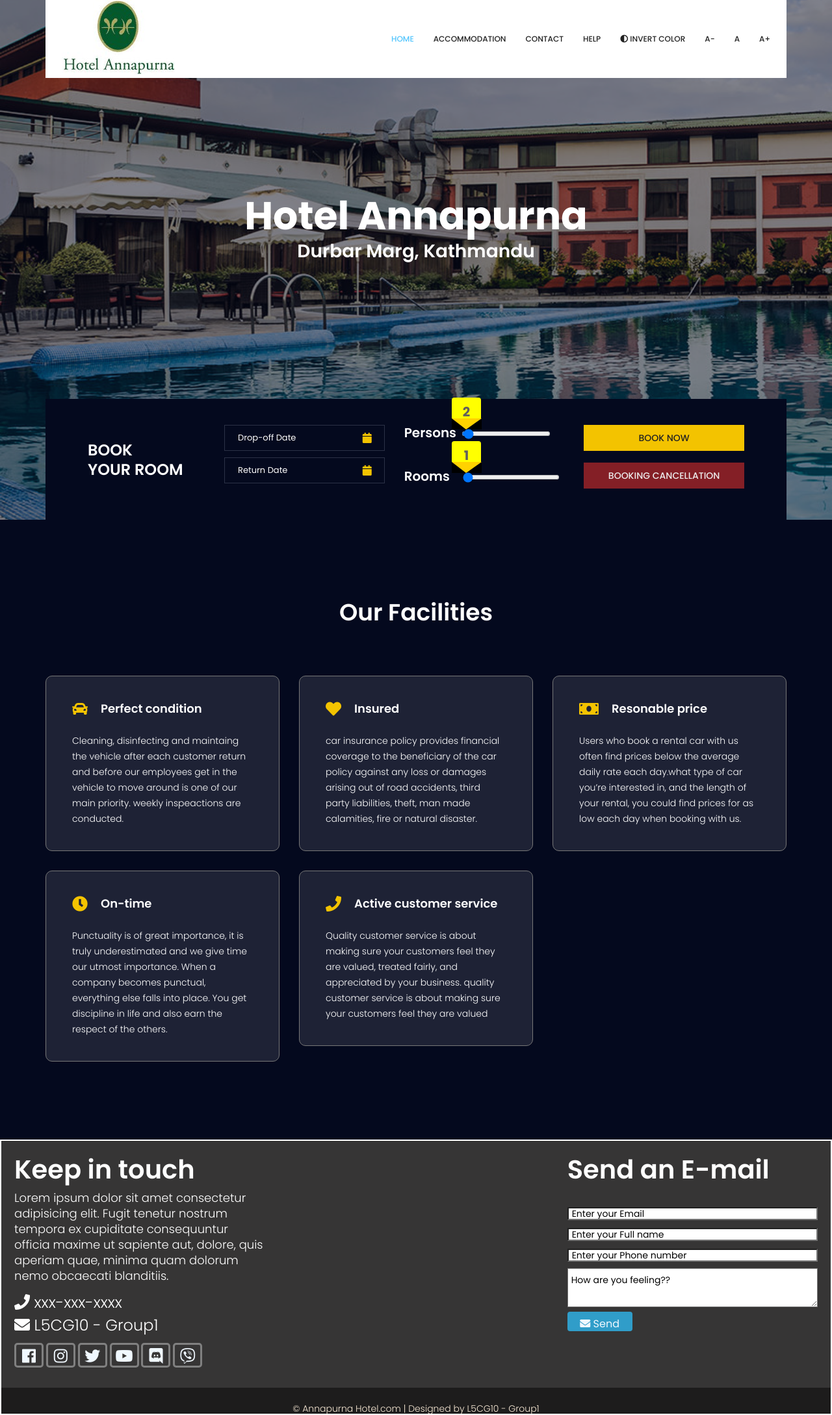
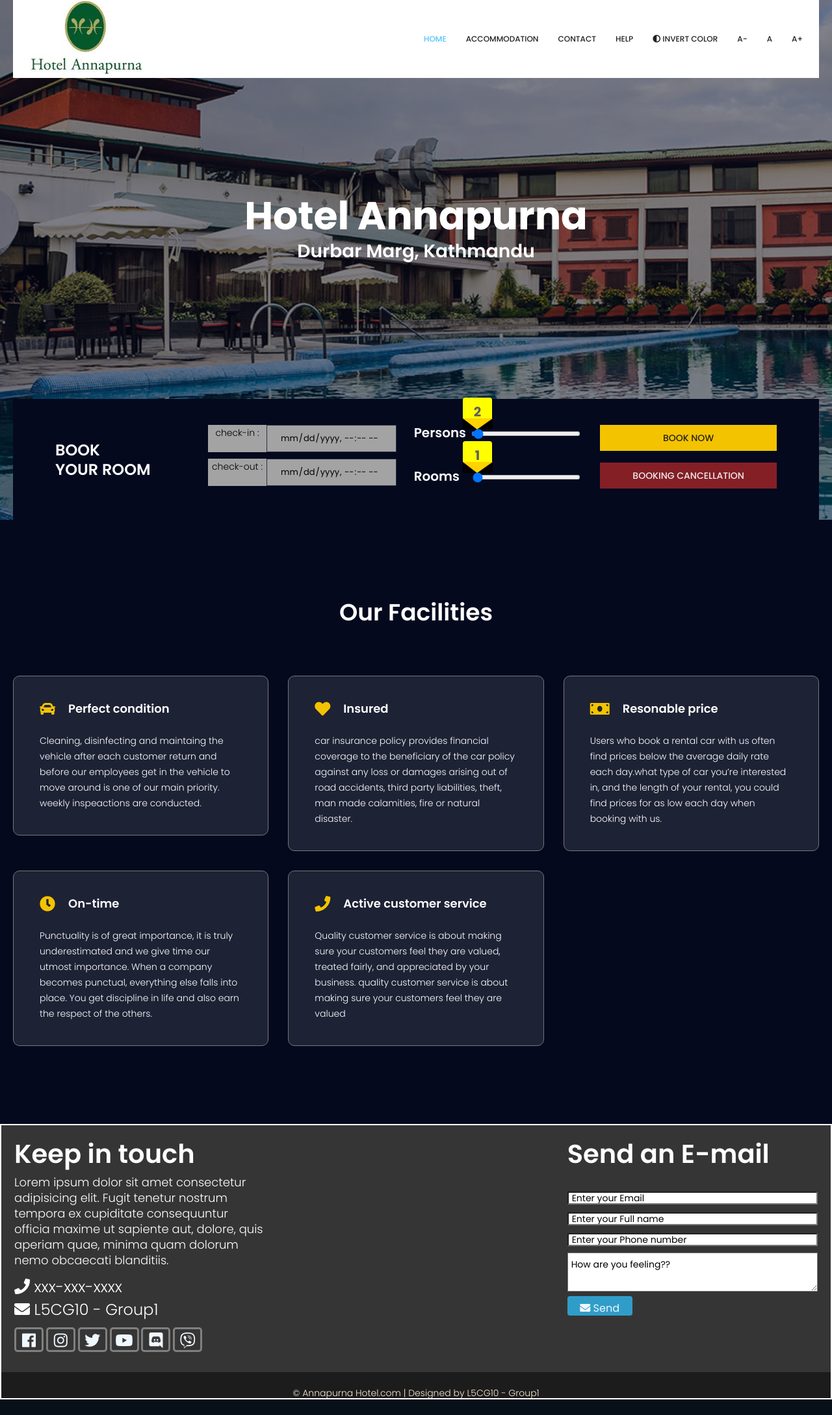
Before and after one commit to DarshanBuddhacharya/Hotel-Booking-System, a Django app: page /form/ in a window 1280 px wide. Shown: the whole page at 65% size. After the commit the page ends 2154 px from the top, so only its background shows below. Run offline with Django 3.2, Linux system fonts and the light colour scheme; some libraries are stand-ins or nearby versions.

Commit message:
Add forms respective to rooms

```diff
--- a/static/css/style.css
+++ b/static/css/style.css
@@ -71,7 +71,7 @@ button:focus {
 
 @media (min-width: 1200px) {
   .container {
-    max-width: 1170px;
+    max-width: 1270px;
   }
 }
 
@@ -659,6 +659,11 @@ button:focus {
   line-height: 24px;
   padding: 10px 0px 20px;
 }
+#check {
+  width: 90px;
+  text-align: center;
+  color: black;
+}
 /*------------------------------------------------BANNER CSS END-------------------------------------------*/
 .hotel_booking_table {
   background: #04091e;
@@ -684,6 +689,8 @@ button:focus {
 
 .book_tabel_item .form-group {
   margin-bottom: 0px;
+  background-color: #a3a3a3;
+  width: 290px;
 }
 
 .book_tabel_item .form-group .input-group {
@@ -824,7 +831,7 @@ button:focus {
   font-size: 13px;
   line-height: 38px;
   padding: 0px 20px;
-  color: #fffefe;
+  color: #000000;
   z-index: 0;
 }
 
@@ -897,6 +904,9 @@ button:focus {
   -ms-transform-origin: 0 0;
   transform-origin: 0 0;
 }
+#new {
+  padding-left: 30px;
+}
 /*//////////////////////////////////////////////////AYUSH/////////////////////////////////////////////*/
 /*-------------------------------------------ACCOMMODATION CSS START-----------------------------------------*/
 .accomodation_item {
--- a/static/js/dropdown.js
+++ /dev/null
@@ -1,21 +0,0 @@
-$('.dropdown').click(function () {
-    $(this).attr('tabindex', 1).focus();
-    $(this).toggleClass('active');
-    $(this).find('.dropdown-menu').slideToggle(300);
-});
-$('.dropdown').focusout(function () {
-    $(this).removeClass('active');
-    $(this).find('.dropdown-menu').slideUp(300);
-});
-$('.dropdown .dropdown-menu li').click(function () {
-    $(this).parents('.dropdown').find('span').text($(this).text());
-    $(this).parents('.dropdown').find('input').attr('value', $(this).attr('id'));
-});
-/*End Dropdown Menu*/
-
-
-$('.dropdown-menu li').click(function () {
-var input = '<strong>' + $(this).parents('.dropdown').find('input').val() + '</strong>',
-  msg = '<span class="msg">Hidden input value: ';
-$('.msg').html(msg + input + '</span>');
-});
--- /dev/null
+++ b/static/js/forForm.js
@@ -0,0 +1,8 @@
+$(document).ready(function(){
+    const lol = $("#mainForm").clone();
+    rom = parseInt( localStorage.getItem('ROOMS'));
+    for(var i=1; i < rom; i++){
+        $("#mainForm").append(lol.clone());
+    }
+    console.log(rom);
+})
--- a/static/js/invert.js
+++ b/static/js/invert.js
@@ -1,5 +1,8 @@
 
     window.onload =function (){
+        var local = document.getElementById('rooms');
+        console.log(local);
+        const myDiv = document.getElementById('rooms');
         var bodyFontSize = localStorage.getItem('bodyFontSize');
         let invertColor = localStorage.getItem('invertColor');
         if(invertColor === null || invertColor === "0"){
--- a/static/js/range.js
+++ b/static/js/range.js
@@ -19,3 +19,10 @@ slider2.oninput = function(){
     SelectValue2.innerHTML = this.value;
     selector2.style.left = this.value + "%";
 }
+
+function noRooms(){
+    const rooms = document.getElementById('slider2').value;
+
+    localStorage.setItem('ROOMS', rooms);
+    return;
+}
--- a/static/js/transfer.js
+++ b/static/js/transfer.js
@@ -9,8 +9,8 @@ function ver(data){
 }
 
 function date(){
-    const date1 = document.getElementById('date1').value;
-    const date2 = document.getElementById('date2').value;
+    const date1 = document.getElementById('checkin').value;
+    const date2 = document.getElementById('checkout').value;
 
     localStorage.setItem('DATE1', date1);
     localStorage.setItem('DATE2', date2);
@@ -19,6 +19,6 @@ function date(){
 
 window.onload = function(){
 
-    document.getElementById("fdate1").innerHTML = localStorage.getItem('DATE1');
-    document.getElementById("fdate2").innerHTML = localStorage.getItem('DATE2');
+    document.getElementById("datetimepicker1").innerHTML = localStorage.getItem('DATE1');
+    document.getElementById("datetimepicker11").innerHTML = localStorage.getItem('DATE2');
 }
--- a/templates/accommodation.html
+++ b/templates/accommodation.html
@@ -41,7 +41,7 @@
                         <div class="accomodation_item text-center">
                             <div class="hotel_img">
                                 <img src="{% static 'image/room1.jpg' %}" alt="">
-                                <a href="../form.html"  onclick="cargo('Standard Room')"class="btn theme_btn button_hover">Book Now</a>
+                                <a href="../form.html"  onclick="cargo('Standard Room'); addform()"class="btn theme_btn button_hover">Book Now</a>
                             </div>
                             <a href="../form.html"  onclick="cargo('Standard Room')"><h4 class="sec_h4">Standard Room</h4></a>
                             <h5>$250<small>/night</small></h5>
--- a/templates/base.html
+++ b/templates/base.html
@@ -96,17 +96,16 @@
     </div>
 </div>
 <!--================ End footer Area  =================-->
-<script src="{% static 'js/spinner.js' %}"></script>
-<script src="{% static 'js/range.js' %}"></script>
-<script src="{% static 'js/transfer.js' %}"></script>
-<script src="{% static 'js/invert.js' %}"></script>
 <script src="{% static 'js/jquery-3.2.1.min.js' %}"></script>
 <script src="{% static 'js/popper.js' %}"></script>
 <script src="{% static 'js/bootstrap.min.js' %}"></script>
 <script src="{% static 'js/jquery.ajaxchimp.min.js' %}"></script>
 <script src="{% static 'vendors/bootstrap-datepicker/bootstrap-datetimepicker.min.js' %}"></script>
-<script src="{% static 'vendors/nice-select/js/jquery.nice-select.js' %}"></script>
 <script src="{% static 'js/custom.js' %}"></script>
-<script src="{% static 'js/dropdown.js' %}"></script>
+<script src="{% static 'js/spinner.js' %}"></script>
+<script src="{% static 'js/range.js' %}"></script>
+<script src="{% static 'js/transfer.js' %}"></script>
+<script src="{% static 'js/invert.js' %}"></script>
+<script src="{% static 'js/forForm.js' %}"></script>
 </body>
 </html>
--- a/templates/index.html
+++ b/templates/index.html
@@ -50,53 +50,43 @@
                                 <div class="row">
                                     <div class="col-md-4">
                                         <div class="book_tabel_item">
-                                            <form>
                                             <div class="form-group">
                                                 <div class='input-group date' id='datetimepicker11'>
-                                                    <input type='text' class="form-control" placeholder="Drop-off Date" id="date1"/>
-                                                    <span class="input-group-addon">
-                                                        <i class="fa fa-calendar" aria-hidden="true" id="cal"></i>
-                                                    </span>
+                                                    <p id="check">check-in :</p>
+                                                    <input  name='checkin' type='datetime-local' class="form-control" placeholder="Arrival Date" id="checkin"/>
                                                 </div>
                                             </div>
                                             <div class="form-group">
                                                 <div class='input-group date' id='datetimepicker1'>
-                                                    <input type='text' class="form-control" placeholder="Return Date" id="date2"/>
-                                                    <span class="input-group-addon">
-                                                        <i class="fa fa-calendar" aria-hidden="true"  id="cal"></i>
-                                                    </span>
+                                                    <p id="check">check-out :</p>
+                                                        <input name='checkout' type='datetime-local' class="form-control" placeholder="Depature Date" id="checkout"/>
                                                 </div>
                                             </div>
-                                        </form>
                                         </div>
                                     </div>
-                                    <div class="col-md-4">
+                                    <div class="col-md-4" id="new">
                                         <div class="book_tabel_item">
                                             <div class="input-group">
                                                 <h5 id = in>Persons</h5>
-                                                <label>
                                                 <input type = "range" min="1" max="50" value="2" id="slider">
                                                     <div id = "selector">
                                                         <div class="selectBtn"></div>
                                                         <div id = "SelectValue"></div>
                                                     </div>
-                                                </label>
                                             </div>
                                             <div class="input-group" id="in2">
                                                     <h5 id = in>Rooms</h5>
-                                                <label>
                                                     <input type = "range" min="1" max="20" value="1" id="slider2">
                                                         <div id = "selector2">
                                                             <div class="selectBtn2"></div>
                                                             <div id = "SelectValue2"></div>
                                                         </div>
-                                                    </label>
                                             </div>
                                         </div>
                                     </div>
                                     <div class="col-md-4">
                                         <div class="book_tabel_item">
-                                            <a class="book_now_btn button_hover" href="accommodation.html" onclick="date()">Book Now</a>
+                                            <a class="book_now_btn button_hover" href="accommodation.html" onclick="date(); noRooms()">Book Now</a>
                                             <a class="book_now_btn button_hover" href="cancel.html" id = "cancel">Booking cancellation </a>
                                         </div>
                                     </div>
@@ -151,12 +141,4 @@
                 </div>
             </div>
         </section>
-        <script src="{% static 'js/jquery-3.2.1.min.js' %}"></script>
-<script src="{% static 'js/popper.js' %}"></script>
-<script src="{% static 'js/bootstrap.min.js' %}"></script>
-<script src="{% static 'js/jquery.ajaxchimp.min.js' %}"></script>
-<script src="{% static 'vendors/bootstrap-datepicker/bootstrap-datetimepicker.min.js' %}"></script>
-<script src="{% static 'js/stellar.js' %}"></script>
-<script src="{% static 'vendors/nice-select/js/jquery.nice-select.js' %}"></script>
-<script src="{% static 'js/custom.js' %}"></script>
 {% endblock %}
```
Also changed, not shown: templates/form.html (+13 -17 lines), static/vendors/nice-select/js/jquery.nice-select.js, 1 other file.
